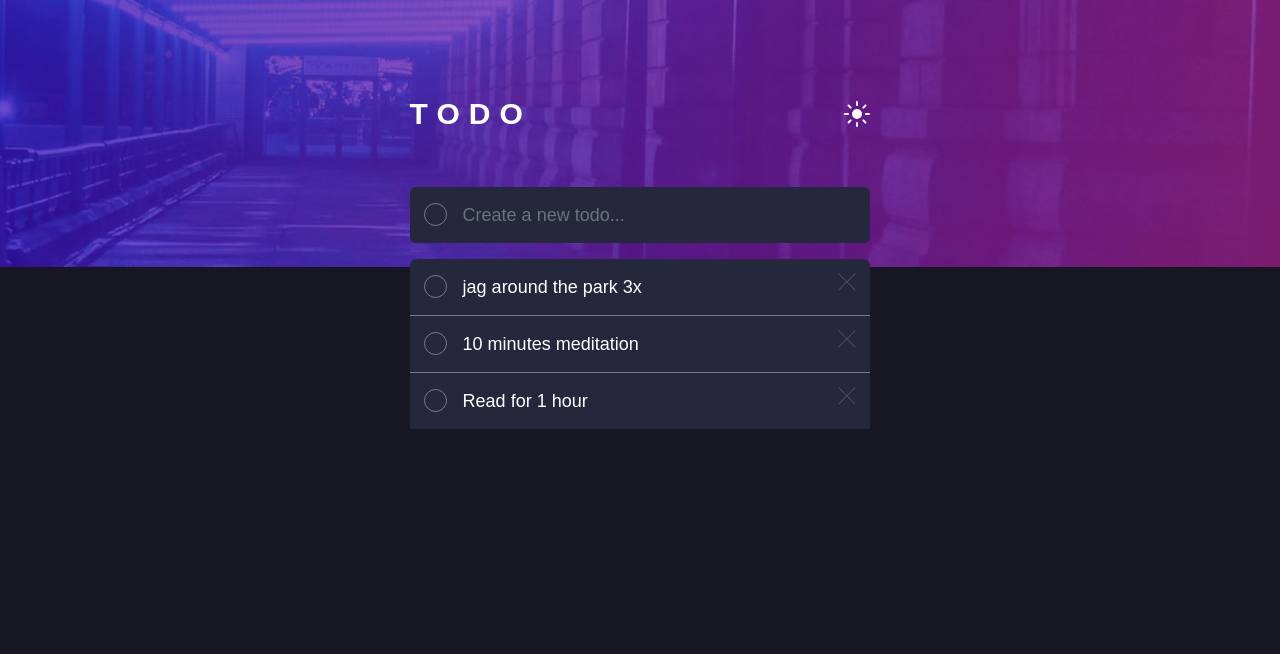
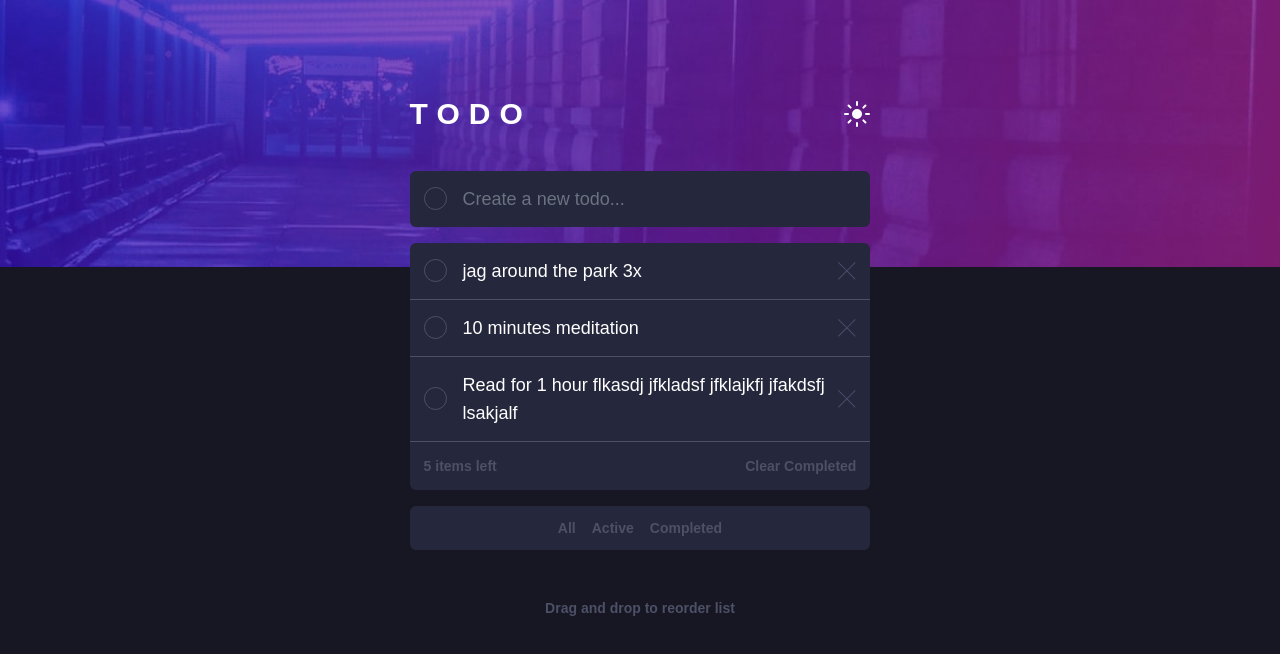
Before and after one commit to Memo56-FB/ToDo-App-FrontEnd, a React (Vite) app: page / in a window 1280 px wide. Shown: the top 654 px of the page. Built offline with nearby package versions, Linux system fonts and the light colour scheme.

Commit message:
✅ feat: add todo filter

```diff
--- a/src/index.scss
+++ b/src/index.scss
@@ -19,15 +19,15 @@
 	.todo-wrapper {
 		@apply flex gap-x-4 p-3.5 items-center;
 		@apply bg-Very-Dark-Desaturated-Blue;
-		@apply border-b-[1px] border-Dark-Grayish-Blue;
-		@apply text-white text-base md:text-lg;
+		@apply border-b-[1px] border-Very-Dark-Grayish-Blue;
+		@apply text-white md:text-lg;
 	}
 	.todo-checked {
 		@apply bg-gradient-to-br from-gradient-1 to-gradient-2;
 		@apply py-[7px] px-1.5;
 	}
 	.todo-unchecked {
-		@apply w-[23px] aspect-square border-[1px] border-Dark-Grayish-Blue;
+		@apply w-[23px] aspect-square border-[1px] border-Very-Dark-Grayish-Blue;
 	}
 	.todo__input {
 		@apply placeholder:text-gray-500;
--- a/src/pages/TodoList/TodoList.jsx
+++ b/src/pages/TodoList/TodoList.jsx
@@ -1,20 +1,36 @@
 import { NewTodo } from './components/NewTodo'
 import { TodoItem } from './components/TodoItem'
 
+import './TodoList.scss'
+
 const TodoList = () => {
 	return (
-    <main className='padding-app flex flex-col w-full  absolute -mt-20'>
+		<main className='padding-app flex flex-col w-full  absolute -mt-20 md:-mt-12 lg:-mt-24'>
 			<form>
 				<NewTodo />
 			</form>
 			<section className='mt-4'>
 				<TodoItem todo={'jag around the park 3x'} />
 				<TodoItem todo={'10 minutes meditation'} />
-        <TodoItem todo={'Read for 1 hour'} />
+				<TodoItem todo={'Read for 1 hour flkasdj jfkladsf jfklajkfj jfakdsfj lsakjalf'} />
+				<p className='todo-wrapper justify-between rounded-b-md border-0 font-semibold text-Very-Dark-Grayish-Blue text-sm'>
+					<span>5 items left</span>
+					<button type='button' className='font-semibold'>Clear Completed</button>
+				</p>
+
+        <div className='todo__filter'>
+          <p>All</p>
+          <p>Active</p>
+          <p>Completed</p>
+        </div>
 			</section>
-
+      <footer  className='grid place-items-center mt-12 text-Very-Dark-Grayish-Blue font-semibold text-sm'>
+        <p>
+          Drag and drop to reorder list
+        </p>
+      </footer>
 		</main>
 	)
 }
 
-export {TodoList}
+export { TodoList }
--- /dev/null
+++ b/src/pages/TodoList/TodoList.scss
@@ -0,0 +1,10 @@
+.todo__filter {
+	@apply bg-Very-Dark-Desaturated-Blue text-Very-Dark-Grayish-Blue text-sm;
+	@apply flex justify-center rounded-md;
+	@apply p-3 mt-4 gap-x-4;
+	p {
+		@apply hover:text-Light-Grayish-Blue(hover);
+		@apply font-semibold;
+		@apply transition-colors duration-300 ease-in-out;
+	}
+}
--- a/src/pages/TodoList/components/NewTodo.jsx
+++ b/src/pages/TodoList/components/NewTodo.jsx
@@ -3,12 +3,13 @@ import { useState } from 'react'
 const NewTodo = () => {
 	const [todoChecked, setTodoChecked] = useState(false)
 
-	const toggleCheckedTodo = () => {
+	const toggleCheckedTodo = e => {
+    e.preventDefault()
 		setTodoChecked(!todoChecked)
 	}
 	return (
 		<label className='todo-wrapper rounded-md border-0'>
-			<span
+			<button type='button'
 				onClick={toggleCheckedTodo}
 				className={`rounded-full cursor-pointer ${
 					todoChecked ? 'todo-checked' : 'todo-unchecked'
@@ -24,7 +25,7 @@ const NewTodo = () => {
 						/>
 					</svg>
 				)}
-			</span>
+			</button>
 			<input
 				type='text'
 				name='new'
--- a/src/pages/TodoList/components/TodoItem.jsx
+++ b/src/pages/TodoList/components/TodoItem.jsx
@@ -3,12 +3,13 @@ import { useState } from 'react'
 const TodoItem = ({ todo }) => {
 	const [todoChecked, setTodoChecked] = useState(false)
 
-	const toggleCheckedTodo = () => {
+	const toggleCheckedTodo = e => {
+    e.preventDefault()
 		setTodoChecked(!todoChecked)
 	}
 	return (
-		<label className='todo-wrapper first:rounded-t-md last:border-0'>
-			<span
+		<div className='todo-wrapper first:rounded-t-md last:border-0'>
+			<button type='button'
 				onClick={toggleCheckedTodo}
 				className={`rounded-full cursor-pointer ${
 					todoChecked ? 'todo-checked' : 'todo-unchecked'
@@ -24,9 +25,10 @@ const TodoItem = ({ todo }) => {
 						/>
 					</svg>
 				)}
-			</span>
-			<span className='flex justify-between flex-1'>
-        {todo}
+			</button>
+			<div className='flex justify-between items-center flex-1'>
+				<p>{todo}</p>
+				<button className='cursor-pointer' type='button'>
 					<svg xmlns='http://www.w3.org/2000/svg' width='18' height='18'>
 						<path
 							fill='#494C6B'
@@ -34,8 +36,9 @@ const TodoItem = ({ todo }) => {
 							d='M16.97 0l.708.707L9.546 8.84l8.132 8.132-.707.707-8.132-8.132-8.132 8.132L0 16.97l8.132-8.132L0 .707.707 0 8.84 8.132 16.971 0z'
 						/>
 					</svg>
-			</span>
-		</label>
+				</button>
+			</div>
+		</div>
 	)
 }
 
```
Lines whose indentation alone changed are shown as unchanged.
